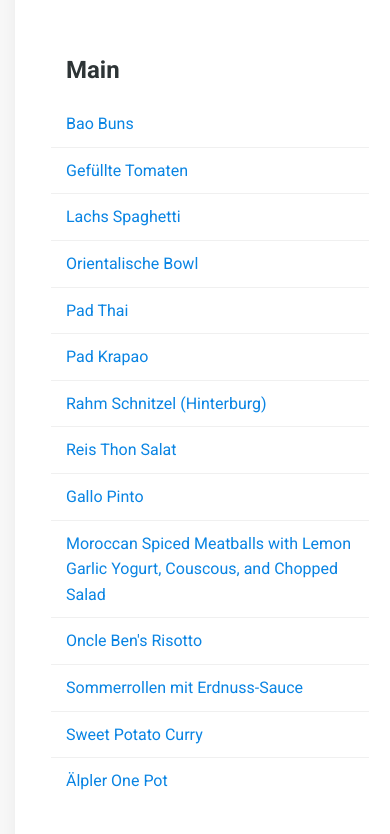
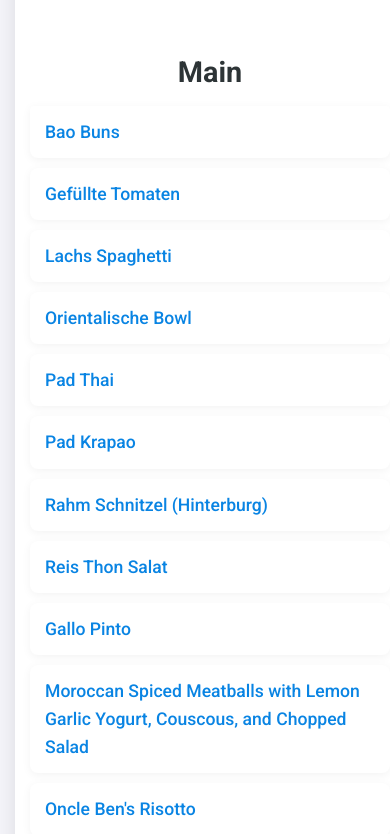
Before and after one commit to kahlbfab/cookbook, a plain HTML site: page index.html in a window 390 px wide. Shown: the part 122-956 px from the top of the page. Drawn offline with nearby package versions, Linux system fonts and the light colour scheme.

Commit message:
💄 better design

```diff
--- a/index.html
+++ b/index.html
@@ -12,7 +12,7 @@
     <div class="container mt-5">
         <h1 class="text-center mb-5">Recipe Overview</h1>
         <div class="recipes-container">
-            <ul id="recipe-list" class="list-group px-3 px-md-0"></ul>
+            <ul id="recipe-list" class="list-group"></ul>
         </div>
     </div>
     <script src="overview.js"></script>
--- a/styles.css
+++ b/styles.css
@@ -1,6 +1,6 @@
 body {
     font-family: 'Roboto', sans-serif;
-    background-color: #f7f7f7;
+    background-color: #f4f4f9;
     color: #2d3436;
     margin: 0;
     padding: 0;
@@ -8,27 +8,29 @@ body {
 }
 
 .container {
-    max-width: 800px;
+    max-width: 900px;
     margin: 30px auto;
-    padding: 30px;
+    padding: 20px;
     background-color: #ffffff;
     border-radius: 12px;
-    box-shadow: 0 2px 15px rgba(0, 0, 0, 0.05);
+    box-shadow: 0 4px 20px rgba(0, 0, 0, 0.1);
 }
 
 h1 {
     color: #2d3436;
-    font-size: 2.5rem;
+    font-size: 2.8rem;
     font-weight: 700;
     margin-bottom: 2rem;
+    text-align: center;
 }
 
 h2 {
     color: #2d3436;
-    font-size: 1.8rem;
+    font-size: 2rem;
     margin-top: 2rem;
     margin-bottom: 1.5rem;
     font-weight: 600;
+    text-align: center;
 }
 
 h4 {
@@ -41,6 +43,9 @@ h4 {
 
 .form-group {
     margin-bottom: 2rem;
+    display: flex;
+    justify-content: center;
+    align-items: center;
 }
 
 .form-control {
@@ -62,20 +67,25 @@ h4 {
 }
 
 .list-group-item {
-    padding: 12px 20px;
+    padding: 15px 20px;
     border: none;
-    border-bottom: 1px solid #f0f0f0;
-    transition: background-color 0.2s ease;
+    border-radius: 8px;
+    margin-bottom: 10px;
+    background-color: #ffffff;
+    box-shadow: 0 2px 10px rgba(0, 0, 0, 0.05);
+    transition: transform 0.2s ease, box-shadow 0.2s ease;
 }
 
-.list-group-item:last-child {
-    border-bottom: none;
+.list-group-item:hover {
+    transform: translateY(-5px);
+    box-shadow: 0 4px 15px rgba(0, 0, 0, 0.1);
 }
 
 .list-group-item a {
     color: #0984e3;
     text-decoration: none;
-    transition: color 0.2s ease;
+    font-weight: 500;
+    font-size: 1.1rem;
 }
 
 .list-group-item a:hover {
@@ -86,6 +96,7 @@ h4 {
     margin-top: 2rem;
     font-size: 0.9rem;
     color: #636e72;
+    text-align: center;
 }
 
 .btn-primary {
@@ -105,20 +116,19 @@ h4 {
 @media (max-width: 768px) {
     .container {
         margin: 15px;
-        padding: 20px;
+        padding: 15px;
     }
 
     h1 {
-        font-size: 2rem;
+        font-size: 2.2rem;
     }
 
     h2 {
-        font-size: 1.5rem;
-        padding-left: 15px;
+        font-size: 1.8rem;
     }
 
     .list-group-item {
-        padding: 10px 15px;
+        padding: 12px 15px;
     }
 
     .btn-primary {
```
Also changed, not shown: overview.js (line endings or trailing spaces).
